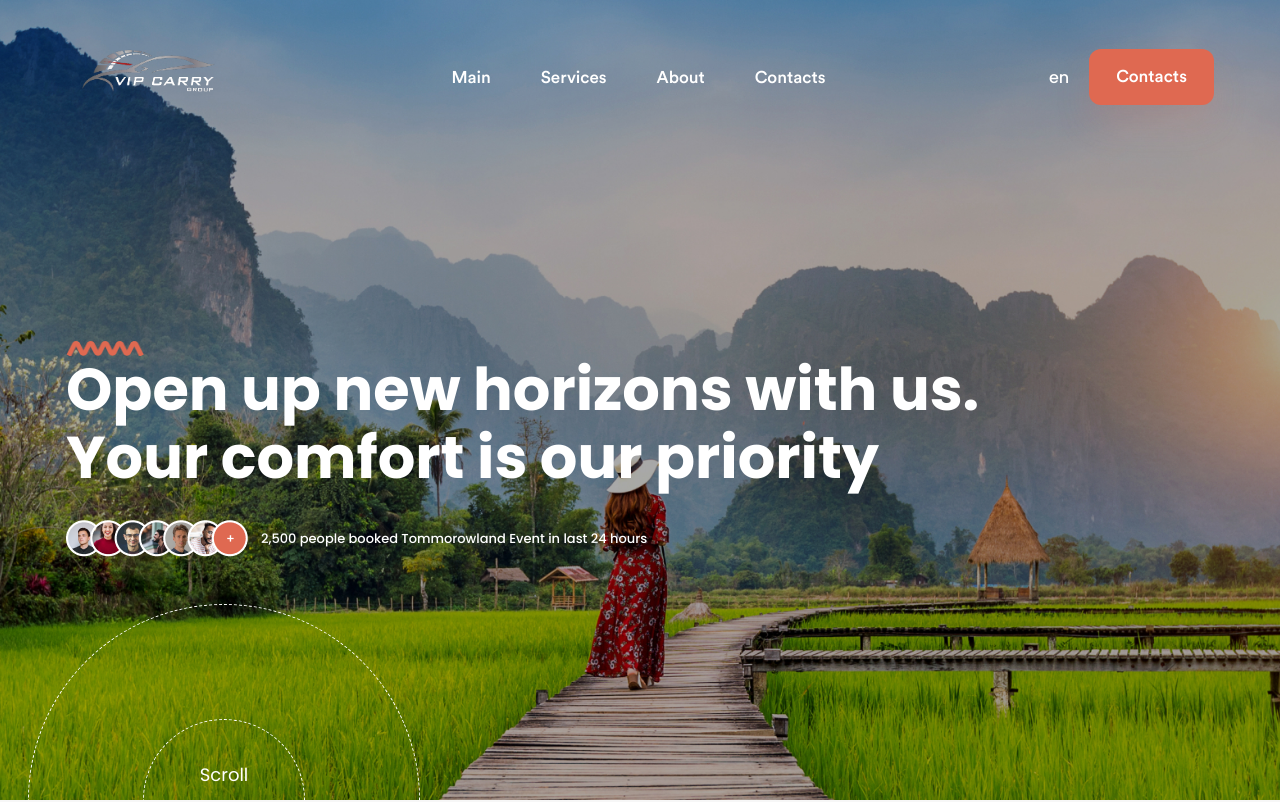
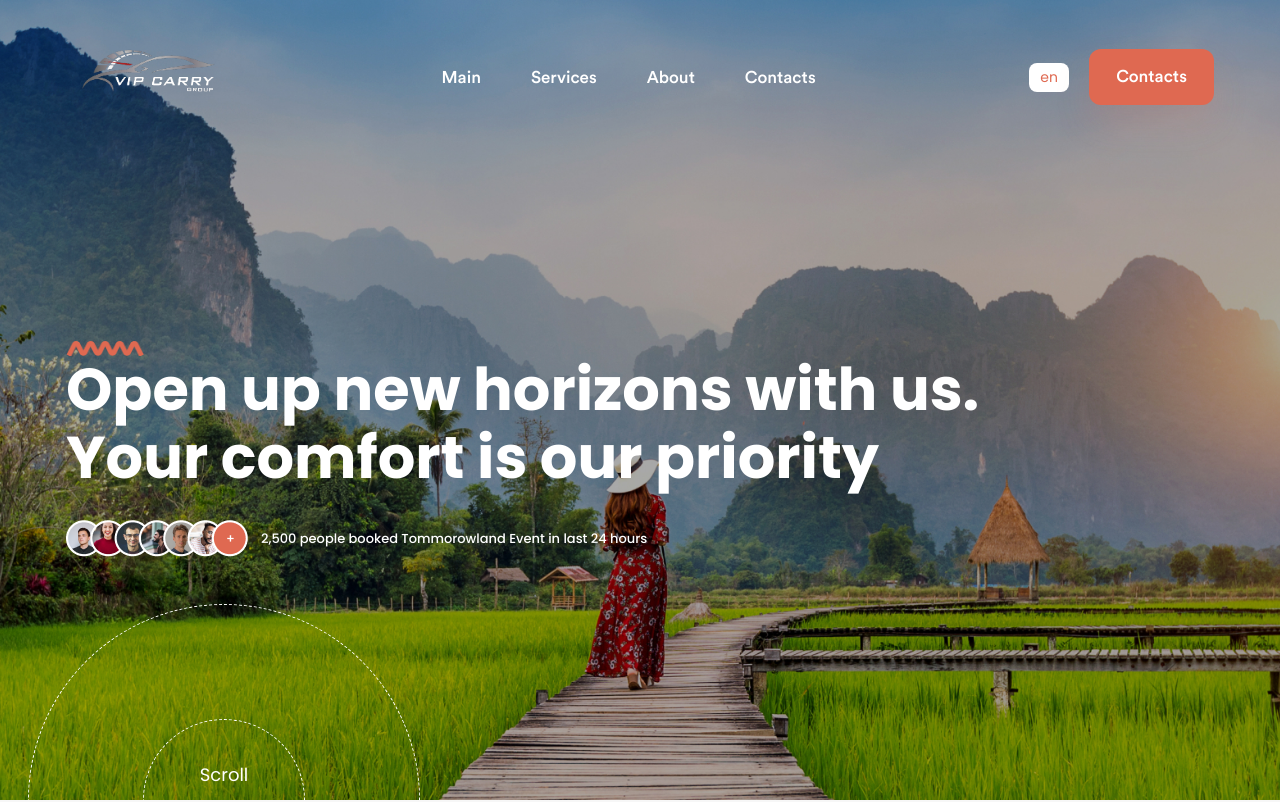
Before and after one commit to abizdev/travel-agency, a React (Vite) app: page / in a window 1280 px wide. Shown: the top 802 px of the page. Built offline with nearby package versions, Linux system fonts and the light colour scheme.

Commit message:
feat: remake language change button to select, and add links to footer

```diff
--- a/src/components/footer/footer.component.jsx
+++ b/src/components/footer/footer.component.jsx
@@ -1,12 +1,16 @@
+import { useTranslation } from 'react-i18next'
 import './footer.styles.scss'
 
 const Footer = () => {
+  const { t } = useTranslation()
+
   return (
     <footer className="footer">
       <img src="/images/footer-bg.png" alt="footer-bg" className="footer--bg" />
       <div className="footer__content container">
         <div className="footer--info">
           <img src="/images/logo.png" alt="logo" />
+          <p>Lorem ipsum dolor sit amet consectetur adipisicing elit. Error inventore magni provident repellat officiis qui amet. Cum debitis perspiciatis deserunt cumque voluptates accusantium quas voluptatibus iste, pariatur harum nihil ad!</p>
           <a href="tel:+998998224780" className="footer--info__tel">+998 99 822 47 80</a>
           <div className="footer--info__socials">
             <a href="#!">
@@ -20,7 +24,13 @@ const Footer = () => {
             </a>
           </div>
         </div>
-        <iframe src="https://www.google.com/maps/embed?pb=!1m18!1m12!1m3!1d2520.3269195318467!2d69.2054077888364!3d41.304714763396724!2m3!1f0!2f0!3f0!3m2!1i1024!2i768!4f13.1!3m3!1m2!1s0x38ae8bca5f7771d5%3A0x257645c8ba026d65!2z0JrQvtC80L_QsNC90LjRjyBQZXJmZWN0IEltcGV4!5e0!3m2!1sru!2s!4v1700405386015!5m2!1sru!2s" width="400" height="400" style={{border:0}} allowFullScreen="" loading="lazy" referrerPolicy="no-referrer-when-downgrade"></iframe>
+        <ul className="footer--list">
+          <li><a href="#!">{t('navbarList.main')}</a></li>
+          <li><a href="#!">{t('navbarList.services')}</a></li>
+          <li><a href="#!">{t('navbarList.about')}</a></li>
+          <li><a href="#!">{t('navbarList.contacts')}</a></li>
+        </ul>
+        <iframe src="https://www.google.com/maps/embed?pb=!1m18!1m12!1m3!1d2520.3269195318467!2d69.2054077888364!3d41.304714763396724!2m3!1f0!2f0!3f0!3m2!1i1024!2i768!4f13.1!3m3!1m2!1s0x38ae8bca5f7771d5%3A0x257645c8ba026d65!2z0JrQvtC80L_QsNC90LjRjyBQZXJmZWN0IEltcGV4!5e0!3m2!1sru!2s!4v1700405386015!5m2!1sru!2s" style={{border:0}} allowFullScreen="" loading="lazy" referrerPolicy="no-referrer-when-downgrade"></iframe>
       </div>
     </footer>
   )
--- a/src/components/footer/footer.styles.scss
+++ b/src/components/footer/footer.styles.scss
@@ -7,6 +7,8 @@
   justify-content: center;
   align-items: center;
   padding: 50px 0;
+  // background: rgba(0, 0, 0, 0.2);
+  background: rgba(188, 188, 188, 0.5);
 
   &__content {
     padding: 0 15px;
@@ -14,11 +16,34 @@
     position: relative;
     z-index: 1;
     display: flex;
-    justify-content: space-evenly;
+    justify-content: space-between;
+    align-items: center;
     flex-wrap: wrap;
     gap: 30px;
-    @include media(480) {
+    @include media(992) {
       height: 100%;
+      row-gap: 50px;
+      justify-content: space-evenly;
+    }
+
+    iframe {
+      width: 400px;
+      height: 400px;
+      @include media(912) {
+        width: 90%;
+      }
+    }
+  }
+  &--list {
+    display: flex;
+    flex-direction: column;
+    text-align: center;
+    gap: 15px;
+
+    a {
+      color: #000000;
+      font-size: 16px;
+      line-height: 19px;
     }
   }
   &--bg {
@@ -26,6 +51,7 @@
     top: 0;
     right: 0;
     height: 100%;
+    z-index: 0;
     object-fit: contain;
   }
   &--info {
@@ -33,6 +59,9 @@
     flex-direction: column;
     align-items: flex-start;
     gap: 15px;
+    @include media(576) {
+      width: 90%;
+    }
 
     img {
       width: 200px;
@@ -54,6 +83,10 @@
         height: 20px;
       }
     }
+    p {
+      max-width: 350px;
+      width: 100%;
+    }
   }
   &--maps {
     height: 80%;
--- a/src/components/navbar/navbar.component.jsx
+++ b/src/components/navbar/navbar.component.jsx
@@ -10,8 +10,10 @@ const Navbar = () => {
   const toggleMenu = () => {
     setIsOpenMenu(!isOpenMenu)
   }
-  const handleChangeLanguage = () => {
-    const newLanguage = currentLanguage === "en" ? "ru" : currentLanguage === "ru" ? "uz" : "en";
+  const handleChangeLanguage = (lang = "en") => {
+    console.log(lang);
+    const newLanguage = lang === "en" ? "en" : lang === "ru" ? "ru" : "uz";
+    // console.log(newLanguage);
     setCurrentLanguage(newLanguage);
     changeLanguage(newLanguage)
   }
@@ -32,7 +34,11 @@ const Navbar = () => {
         </ul>
 
         <div className="navbar--contacts">
-          <button className="lang-toggler" onClick={() => handleChangeLanguage()}>{currentLanguage}</button>
+          <select onChange={(event) => handleChangeLanguage(event.target.value)} className="navbar--contacts__lang">
+            <option value="en" defaultChecked>en</option>
+            <option value="ru">ru</option>
+            <option value="uz">uz</option>
+          </select>
           <a href="tel:+998998224780" className="link-btn">{t('contactsBtn')}</a>
         </div>
 
@@ -53,7 +59,12 @@ const Navbar = () => {
             <li><a href="#!">{t('navbarList.about')}</a></li>
             <li><a href="#!">{t('navbarList.contacts')}</a></li>
             <a href="tel:+998998224780" className="link-btn">{t('contactsBtn')}</a>
-            <button className="lang-toggler menu-toggler" onClick={() => handleChangeLanguage()}>{currentLanguage}</button>
+
+            <select onChange={(event) => handleChangeLanguage(event.target.value)} className="navbar--contacts__lang lang--menu">
+              <option value="en" defaultChecked>en</option>
+              <option value="ru">ru</option>
+              <option value="uz">uz</option>
+            </select>
           </ul>
         </aside>
       </div>
--- a/src/components/navbar/navbar.styles.scss
+++ b/src/components/navbar/navbar.styles.scss
@@ -117,6 +117,39 @@
     display: flex;
     align-items: center;
     gap: 20px;
+
+    &__lang {
+      width: 40px;
+      cursor: pointer;
+      border: none;
+      outline: none;
+      background: transparent;
+      appearance: none;
+      -moz-appearance: none;
+      -webkit-appearance: none;
+      padding: 5px;
+      background: #ffffff;
+      color: #DF6951;
+      border-radius: 8px;
+      font-size: 14px;
+      line-height: 19px;
+      text-align: center;
+      @include media(992) {
+        display: none;
+      }
+
+      option {
+        border: none;
+        outline: none;
+        background: #ffffff;
+        margin-top: 3px;
+        color: #DF6951;
+        border-radius: 8px;
+        font-size: 14px;
+        line-height: 19px;
+        text-align: center;
+      }
+    }
   }
   .burger {
     width: 35px;
@@ -139,16 +172,11 @@
     }
   }
 }
-.lang-toggler {
-  border: none;
-  outline: none;
-  background: transparent;
-  cursor: pointer;
+.lang--menu {
+  background: #DF6951;
   color: #ffffff;
-  font-size: 16px;
-  line-height: 19px;
-  font-weight: 500;
-  &.menu-toggler {
-    color: #000000;
+
+  @include media(992) {
+    display: flex;
   }
 }
--- a/src/config/i18n.js
+++ b/src/config/i18n.js
@@ -156,7 +156,7 @@ i18n.use(initReactI18next).init({
           about: "Biz haqimizda",
           contacts: "Kontaktlar",
         },
-        contactsBtn: "Kontaktlar",
+        contactsBtn: "Aloqa",
         headerTitle:
           "Biz bilan yangi ufqlarni oching. Sizning qulayligingiz bizning ustuvor vazifamizdir",
         banner: {
```
